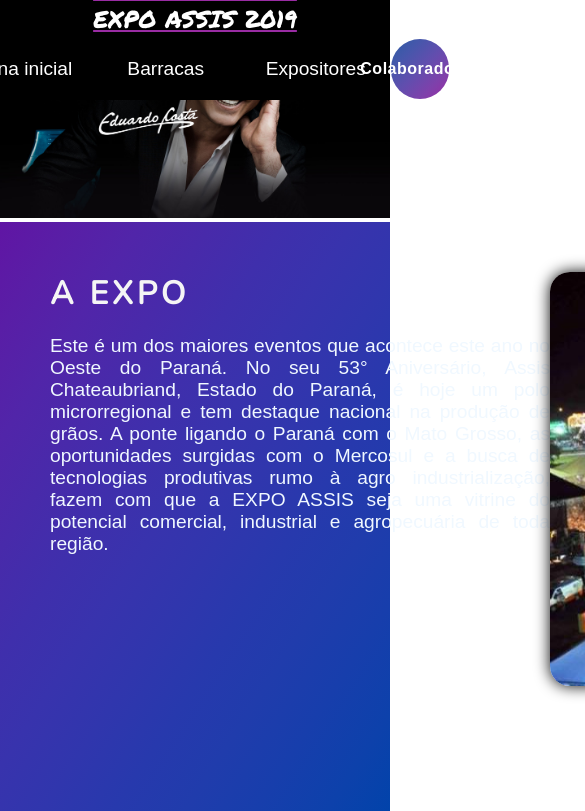
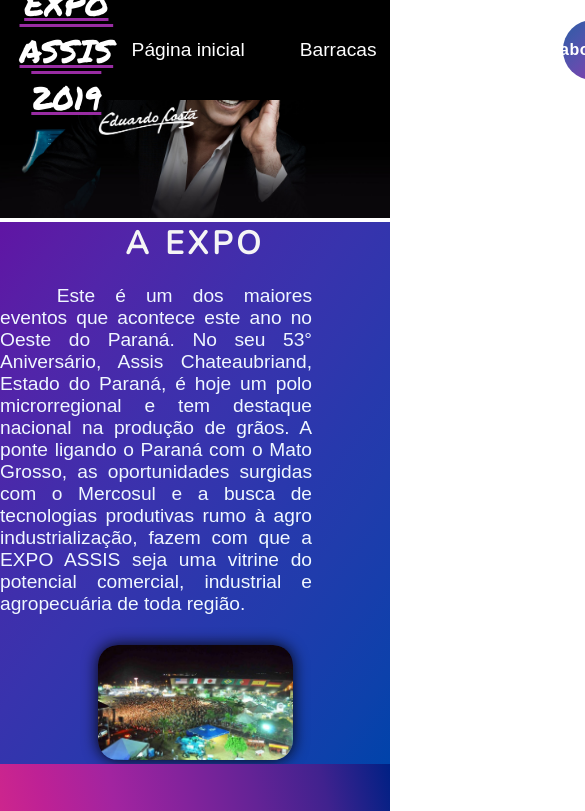
Before and after one commit to Grego-Santos/expoassis, a plain HTML site: page index.html in a window 390 px wide. Shown: the top 811 px of the page, 585 px wide, since content can reach past the window. Drawn offline with nearby package versions, Linux system fonts and the light colour scheme; a web font is replaced by a local one.

Commit message:
ajuste do index para diferentes layouts - 1

```diff
--- a/css/style.css
+++ b/css/style.css
@@ -36,7 +36,7 @@
 }
 
 .navbar {
-    width: 90vw;
+    width: 90%;
     align-items: center;
     justify-content: space-around;
     font-size: 1.2rem;
@@ -83,16 +83,15 @@
 
 #section-expo {
     display: flex;
-    flex-wrap: wrap;
-    justify-content: space-between;
     align-items: center;
-    padding: 50px;
     height: 500px;
+    width: 100%;
     background-image: linear-gradient(to left top, #0043aa, #0d41ab, #173eac, #203cac, #2739ad, #3036ad, #3833ad, #3f2fac, #482aaa, #5125a9, #591ea6, #6015a4);
 }
 
 .section-expo-1 p {
     text-align: justify;
+    text-indent: 1.5cm;
     font-size: 1.2rem;
     width: 500px;
     color: aliceblue;
@@ -118,7 +117,8 @@
 }
 
 .section-barraca-1 p {
-    text-align: center;
+    text-indent: 1.5cm;
+    text-align: justify;
     padding: 10px;
     color: #fff;
 }
@@ -127,30 +127,48 @@
     width: 100%;
     display: flex;
     flex-wrap: wrap;
-    justify-content: center;
+    justify-content: space-evenly;
 }
 
 .box-flag {
     margin: 10px;
-
+    width: 100px;
 }
 
-/*/ Extra small devices (portrait phones, less than 576px)*/
-@media (max-width: 575.98px) {
-    .logo {
-        font-size: 1.5rem;
-    }
+@media screen and (max-width: 1023px) {
 
-    #menubar {
-        display: flex;
-        flex-direction: column;
+    .container-flag {
+        justify-content: center;
     }
 
     #section-expo {
         flex-direction: column;
+        height: 100%;
     }
 
-    #section-expo-1 p {
+    .section-expo-1>p {
+        margin-bottom: 30px;
+    }
+
+    .section-expo-1>h1 {
+        text-align: center;
+    }
+
+    .section-expo-2>img {
         width: 100%;
     }
- }
+}
+
+@media screen and (max-width: 2000px) {
+    .section-expo-1>p {
+        width: 80%;
+    }
+
+    .section-expo-2>img {
+        width: 50vw;
+    }
+}
+
+@media screen and (min-width: 2001px) {
+
+}
```
Also changed, not shown: 1 other file.
